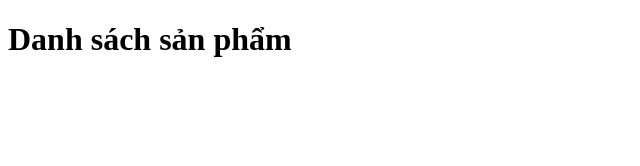
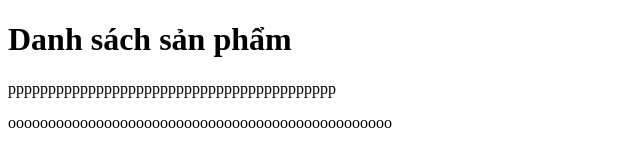
Before and after one commit to tramanhhuynh/project-shop-online, a plain HTML site: page products.html in a window 1280 px wide. Shown: the whole page, without its empty margins (0-640 px from the left). Drawn offline with Linux system fonts and the light colour scheme.

Commit message:
update page product

```diff
--- a/products.html
+++ b/products.html
@@ -7,5 +7,7 @@
   </head>
   <body>
     <h1>Danh sách sản phẩm</h1>
+    <p>ppppppppppppppppppppppppppppppppppppppppp</p>
+    <p>oooooooooooooooooooooooooooooooooooooooooooooooo</p>
   </body>
 </html>
```
